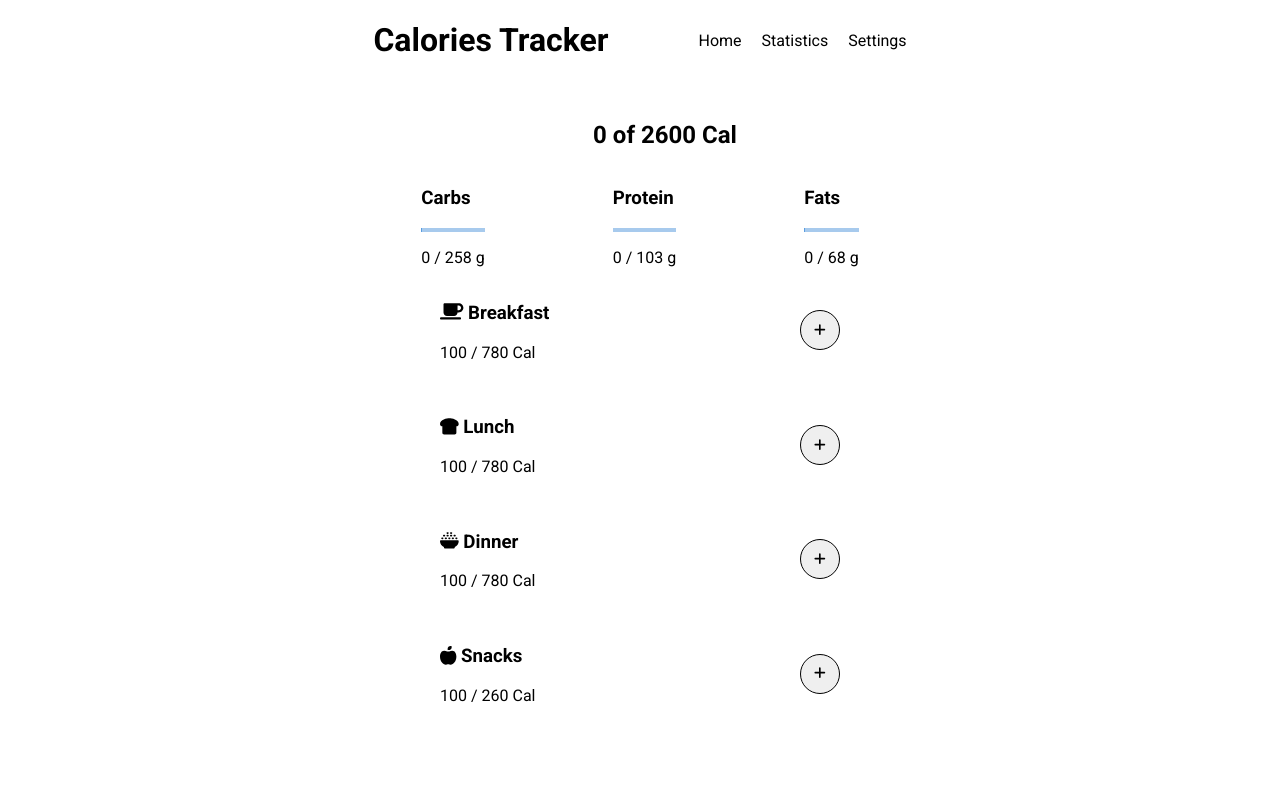
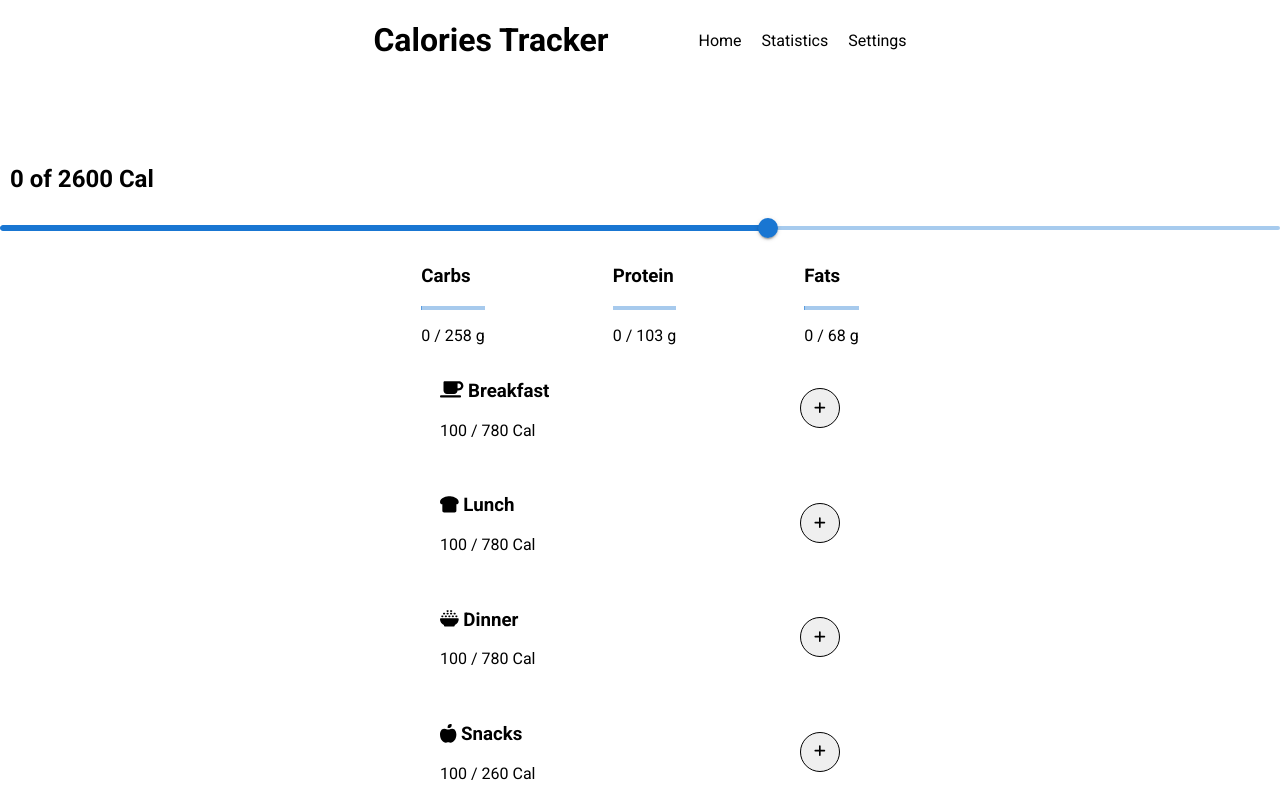
Before and after one commit to priyamkumar/Calories-Tracker, a React (Vite) app: page / in a window 1280 px wide. Built offline with nearby package versions, Linux system fonts and the light colour scheme.

Commit message:
adding slider to adjust caloriegoal

```diff
--- a/src/App.css
+++ b/src/App.css
@@ -28,9 +28,7 @@ body {
 }
 
 .calories-consumed {
-  display: flex;
-  justify-content: center;
-  align-items: center;
+
   margin-top: 20px;
 }
 
--- a/src/Components/AddMeal.jsx
+++ b/src/Components/AddMeal.jsx
@@ -30,7 +30,7 @@ export default function AddMeal({calorieGoal, mealsArr, setCarbs, setProtein, se
         <div>
 
           <h3><FontAwesomeIcon icon={faMugSaucer} /> Breakfast</h3>
-          <p>100 / {(calorieGoal / 100) * 30} Cal</p>
+          <p>100 / {Math.floor((calorieGoal / 100) * 30)} Cal</p>
         </div>
         <button onClick={openPopup}>
         <FontAwesomeIcon icon={faPlus} />
@@ -39,7 +39,7 @@ export default function AddMeal({calorieGoal, mealsArr, setCarbs, setProtein, se
       <div className="meal-card">
         <div>
           <h3><FontAwesomeIcon icon={faBreadSlice} /> Lunch</h3>
-          <p>100 / {(calorieGoal / 100) * 30} Cal</p>
+          <p>100 / {Math.floor((calorieGoal / 100) * 30)} Cal</p>
         </div>
         <button onClick={() => openPopup()}>
         <FontAwesomeIcon icon={faPlus} />
@@ -48,7 +48,7 @@ export default function AddMeal({calorieGoal, mealsArr, setCarbs, setProtein, se
       <div className="meal-card">
         <div>
           <h3><FontAwesomeIcon icon={faBowlRice} /> Dinner</h3>
-          <p>100 / {(calorieGoal / 100) * 30} Cal</p>
+          <p>100 / {Math.floor((calorieGoal / 100) * 30)} Cal</p>
         </div>
         <button onClick={() => openPopup()}>
         <FontAwesomeIcon icon={faPlus} />
@@ -57,7 +57,7 @@ export default function AddMeal({calorieGoal, mealsArr, setCarbs, setProtein, se
       <div className="meal-card">
         <div>
           <h3><FontAwesomeIcon icon={faAppleWhole} /> Snacks</h3>
-          <p>100 / {(calorieGoal / 100) * 10} Cal</p>
+          <p>100 / {Math.floor((calorieGoal / 100) * 10)} Cal</p>
         </div>
         <button onClick={() => openPopup()}>
         <FontAwesomeIcon icon={faPlus} />
--- a/src/Components/Home.jsx
+++ b/src/Components/Home.jsx
@@ -2,6 +2,7 @@ import React, { useEffect, useState } from "react";
 import ProgressBar from "./ProgressBar";
 import AddMeal from "./AddMeal";
 import Macros from "./Macros";
+import SliderElement from "./SliderElement";
 
 export default function CaloriesToday() {
   const [calorieGoal, setCalorieGoal] = useState(2600);
@@ -16,6 +17,7 @@ export default function CaloriesToday() {
       <div className="calories-consumed">
       <ProgressBar calories={calories} calorieGoal={calorieGoal}/>
       <h2>{calories} of {calorieGoal} Cal</h2>
+      <SliderElement calorieGoalArr={[calorieGoal, setCalorieGoal]}/>
       </div>
       <Macros carbs={carbs} protein={protein} fats={fats}/>
       <AddMeal calorieGoal={calorieGoal} mealsArr={[meals, setMeals]} setCarbs={setCarbs} setProtein={setProtein} setFats={setFats} setCalories={setCalories}/>
--- /dev/null
+++ b/src/Components/SliderElement.jsx
@@ -0,0 +1,16 @@
+import Slider from '@mui/material/Slider';
+
+export default function SliderElement({calorieGoalArr}) {
+  const [calorieGoal, setCalorieGoal] = calorieGoalArr;
+  return (
+    <Slider
+    getAriaLabel={() => 'Set Calories Goal'}
+    min={2000}
+    max={3000}
+    step={10}
+    value={calorieGoal}
+    onChange={(event)=> setCalorieGoal(event.target.value)}
+
+  />
+  )
+}
```
